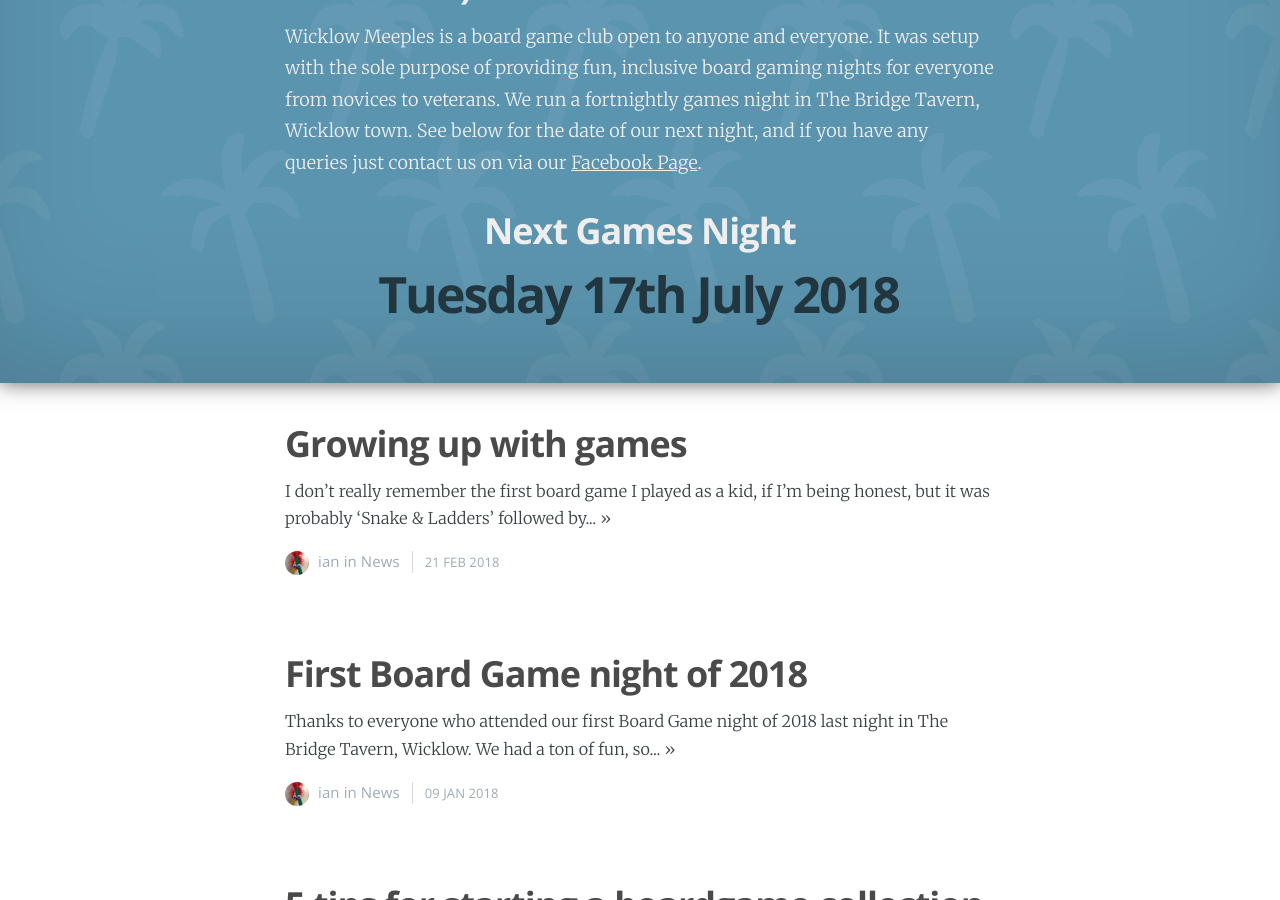
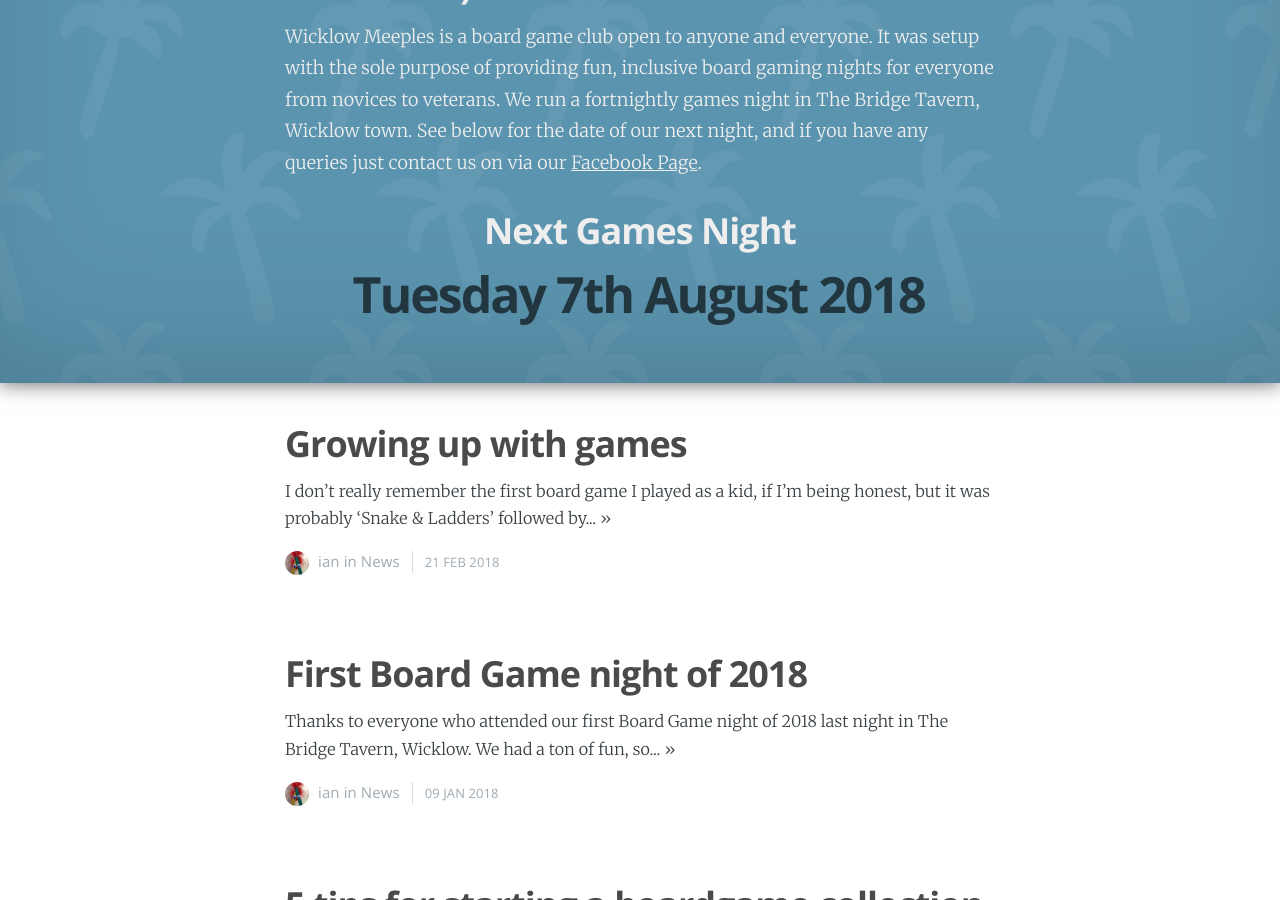
Before and after one commit to owenmcg/owenmcg.github.io, a Jekyll site: the page built from index.html, in a window 1280 px wide and 900 px high, scrolled down 1002 px. Built offline with Jekyll 4.4.1, drawn with Linux system fonts in a browser that asks for light colours; nearby versions of some CDN libraries; the list of posts is cut into pages by our own code.

Commit message:
date update

```diff
--- a/index.html
+++ b/index.html
@@ -37,7 +37,7 @@
         <p class="post-excerpt">Wicklow Meeples is a board game club open to anyone and everyone. It was setup with the sole purpose of providing fun, inclusive board gaming nights for everyone from novices to veterans. We run a fortnightly games night in The Bridge Tavern, Wicklow town. See below for the date of our next night, and if you have any queries just contact us on via our <a href="https://www.facebook.com/wicklowmeeples/">Facebook Page</a>.
         </p>
         <h2 class="center">Next Games Night</h2>
-        <h1 class="center">Tuesday 17th July 2018</h1>
+        <h1 class="center">Tuesday 7th August 2018</h1>
     </div>
 </div>
 <main id="content" class="content" role="main">
```
